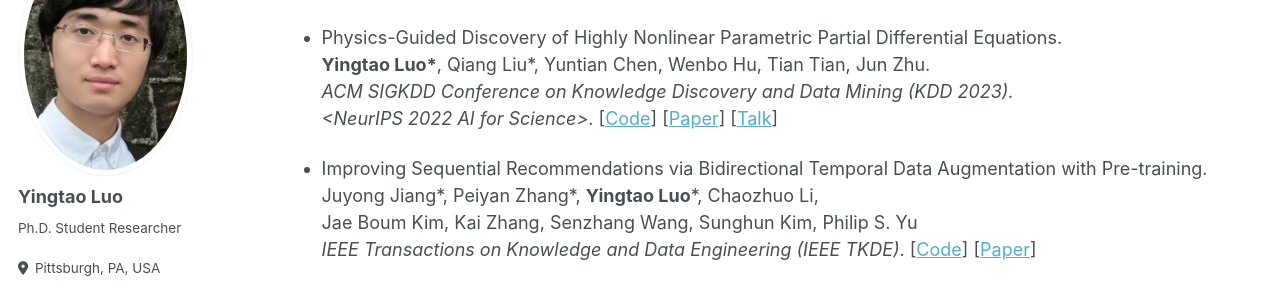
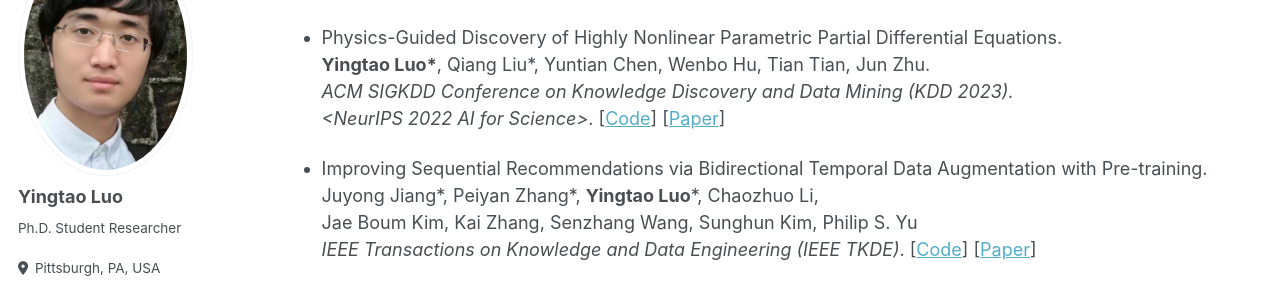
Before and after one commit to yingtaoluo/yingtaoluo.github.io, a Jekyll site: the page built from _pages/publications.md, in a window 1280 px wide and 900 px high, scrolled down 1175 px. Shown: the part 152-440 px from the top of the window. Built offline with Jekyll 4.4.1, drawn with Linux system fonts in a browser that asks for light colours; some web fonts are replaced.

Commit message:
Update publications.md

```diff
--- a/_pages/publications.md
+++ b/_pages/publications.md
@@ -56,7 +56,7 @@ __Yingtao Luo__, Xiangxin Zhou, Qiang Liu, Shu Wu, Liang Wang, Jeffrey Xu Yu.
 * Physics-Guided Discovery of Highly Nonlinear Parametric Partial Differential Equations.
 __Yingtao Luo\*__, Qiang Liu\*, Yuntian Chen, Wenbo Hu, Tian Tian, Jun Zhu.
 *ACM SIGKDD Conference on Knowledge Discovery and Data Mining (KDD 2023).*
-*<NeurIPS 2022 AI for Science>*. [[Code](https://github.com/yingtaoluo/Highly-Nonlinear-PDE-Discovery)] [[Paper](https://doi.org/10.1145/3580305.3599466)] [[Talk](https://dl.acm.org/doi/10.1145/3580305.3599466#)]
+*<NeurIPS 2022 AI for Science>*. [[Code](https://github.com/yingtaoluo/Highly-Nonlinear-PDE-Discovery)] [[Paper](https://doi.org/10.1145/3580305.3599466)]
 
 * Improving Sequential Recommendations via Bidirectional Temporal Data Augmentation with Pre-training.
 Juyong Jiang\*, Peiyan Zhang\*, __Yingtao Luo__\*, Chaozhuo Li,
```
